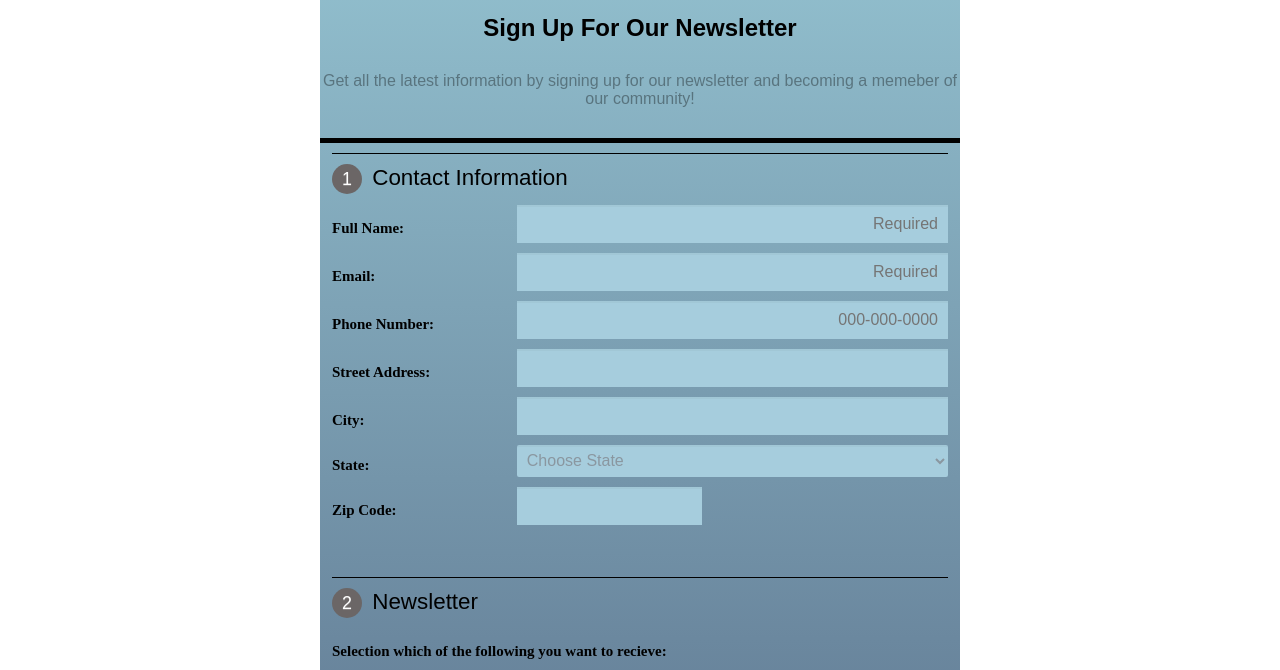
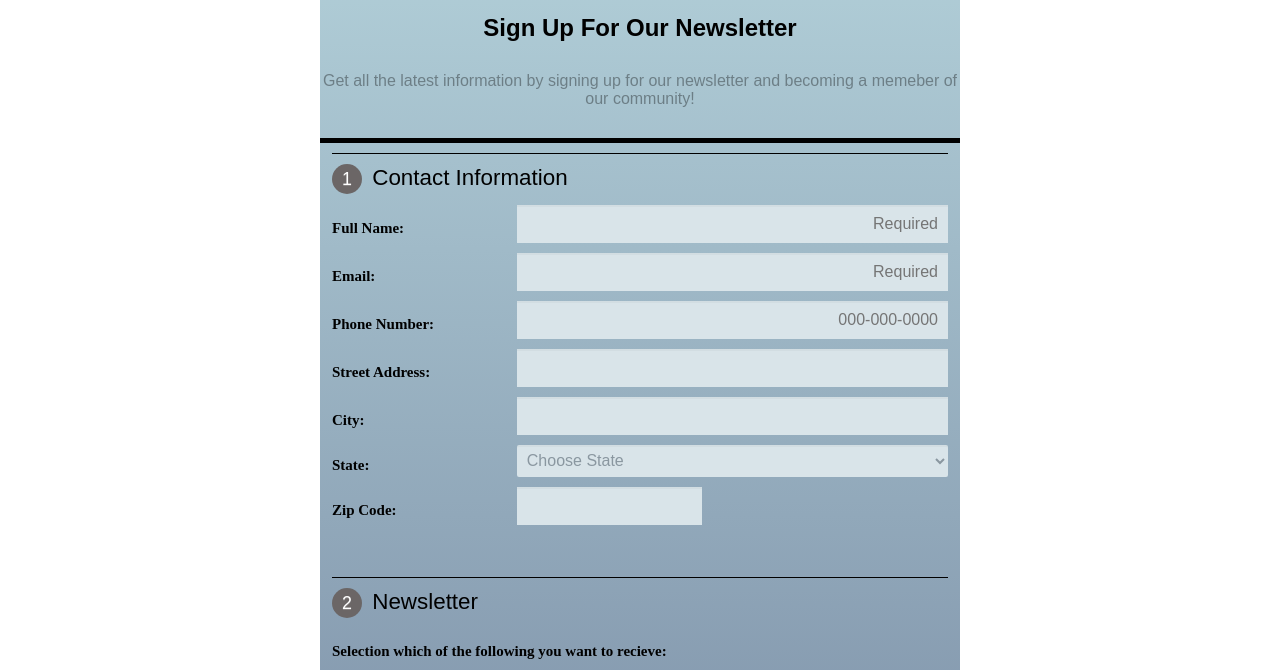
Before and after one commit to BritKHall/Techdegree_Unit3_Project, a plain HTML site: page index.html in a window 1280 px wide. Shown: the part 116-786 px from the top of the page. Drawn offline with Linux system fonts and the light colour scheme; a web font is replaced by a local one.

Commit message:
Complete
completed

```diff
--- a/css/style.css
+++ b/css/style.css
@@ -90,7 +90,7 @@
             margin: 0;
             padding: 10px;
             width: 100%;
-            background-color: #a6cddd;
+            background-color: #d9e4e9;
             color: #8a97a0;
             box-shadow: 0 2px 0 rgba(0,0,0,0.03) inset;
             margin-bottom: 10px;
@@ -107,7 +107,7 @@
 
 
         form {
-            background:linear-gradient(to bottom, #90bdcc 0%, #546783 100%);
+            background:linear-gradient(to bottom, #afccd6 0%, #73849e 100%);
         }
 
 
```
